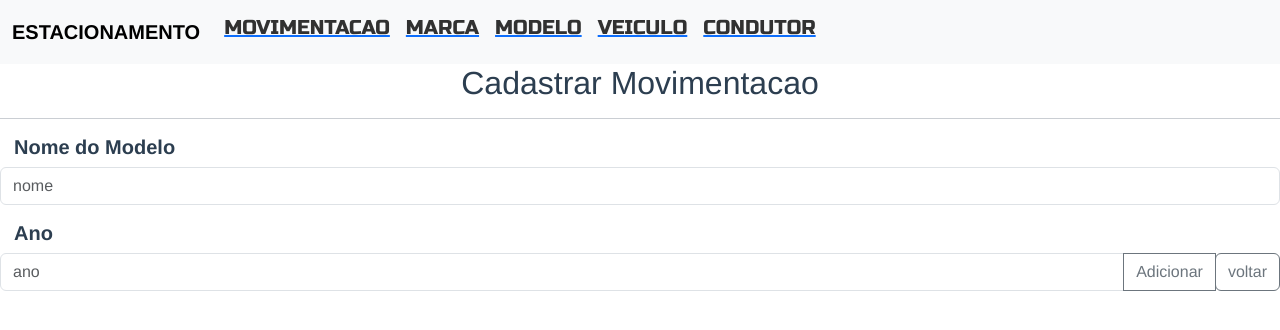
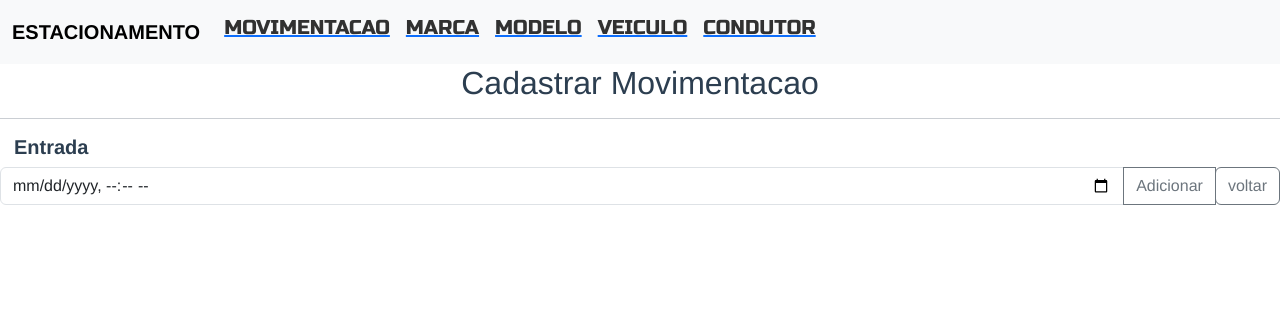
Before and after one commit to Hasanessaad/Layout, a Vue app in the folder vue-pro/: page /movimentacaoformeditar in a window 1280 px wide. Shown: the top 330 px of the page. Built offline with nearby package versions, Linux system fonts and the light colour scheme.

Commit message:
movementform altered

```diff
--- a/vue-pro/client/veiculo.client.ts
+++ b/vue-pro/client/veiculo.client.ts
@@ -11,7 +11,7 @@ export class VeiculoClient {
 
     constructor(){
         this.axiosClient = axios.create({
-            baseURL: 'http://localhost:8083/api/veiculo',
+            baseURL: 'http://localhost:8082/api/vehicle',
             headers: {'Content-Type' : 'application/json'}
         });
     }
--- a/vue-pro/src/views/Movimentacao/Movimentacaoform-Cadastrar.vue
+++ b/vue-pro/src/views/Movimentacao/Movimentacaoform-Cadastrar.vue
@@ -1,13 +1,9 @@
 <template>
   <h2>Cadastrar Movimentacao</h2>
   <hr>
-  <h5 class="labeling">Nome do Modelo</h5>
+  <h5 class="labeling">Entrada</h5>
   <div class="input-group mb-3">
-    <input type="text" class="form-control" placeholder="nome" aria-label="nome" aria-describedby="button-addon2">
-  </div>
-  <h5 class="labeling">Ano</h5>
-  <div class="input-group mb-3">
-    <input type="text" class="form-control" placeholder="ano" aria-label="Recipient's username" aria-describedby="button-addon2">
+    <input type="datetime-local" class="form-control" aria-label="data" aria-describedby="button-addon2" required>
     <button class="btn btn-outline-secondary" type="button" id="button-addon2">Adicionar</button>
     <router-link to="/movimentacao"><button class="btn btn-outline-secondary" type="button" id="button-addon2">voltar</button></router-link>
   </div>
@@ -15,7 +11,7 @@
 
 <script lang="ts">
 export default{
-  name: "Movimentacaoformcadastrar"
+  name:"Movimentacaoformcadastrar"
 }
 </script>
 
```
